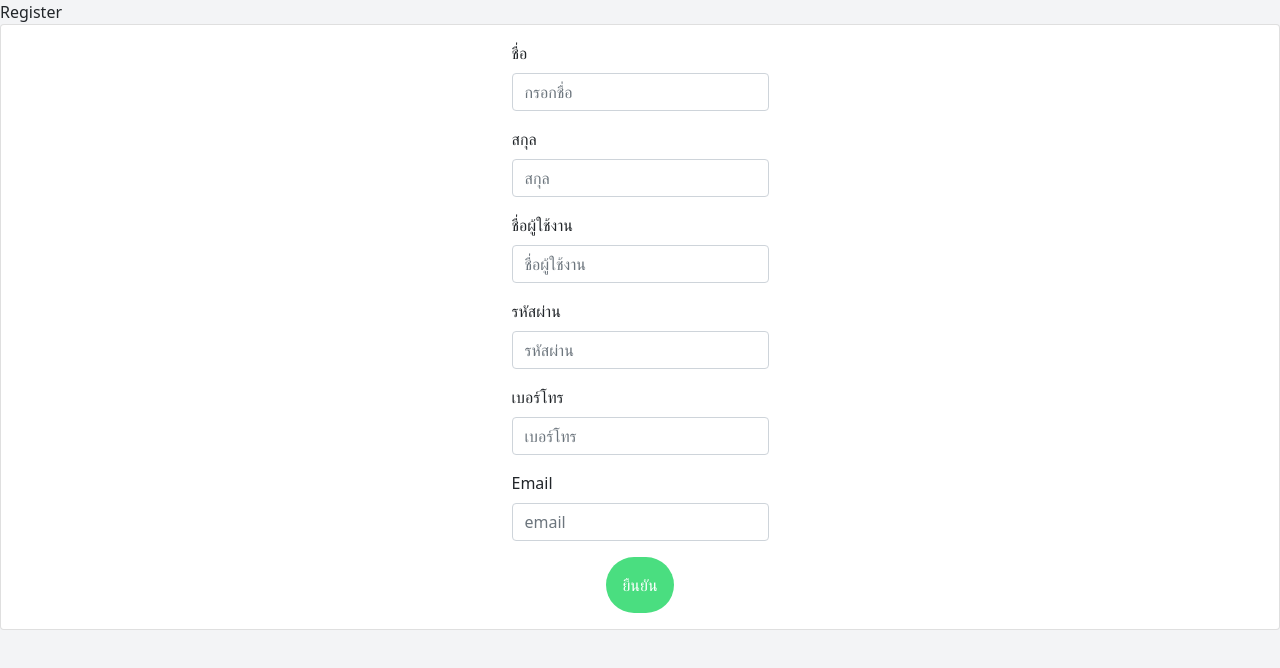
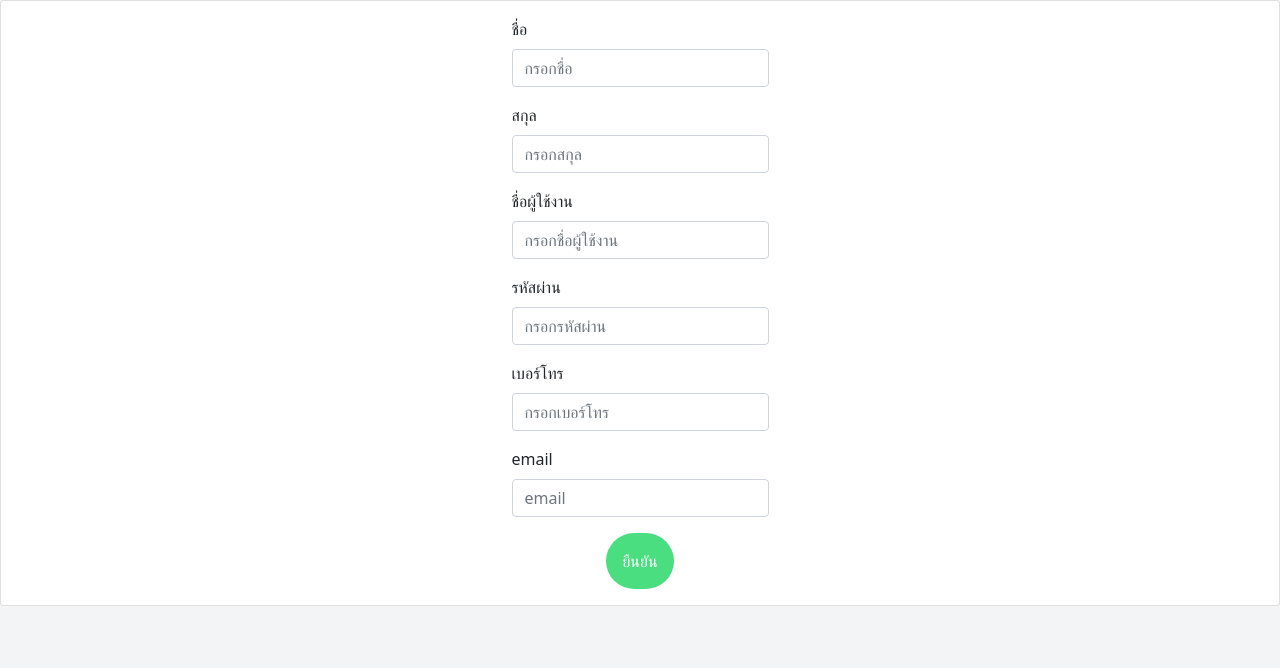
Before and after one commit to unlimit-un/project1, a React (Create React App) app in the folder client/: page /register in a window 1280 px wide. Shown: the top 668 px of the page. Built offline with nearby package versions, Linux system fonts and the light colour scheme.

Commit message:
register page

```diff
--- a/client/src/components/FormElements.js
+++ b/client/src/components/FormElements.js
@@ -39,3 +39,22 @@ export const InputGroupIconsSupfix = ({type, placeholder, callback, icon}) =>{
         </>
     )
 }
+
+export const InputGroupwitlabel= ({type, placeholder, callback, id, label}) =>{
+    return (
+        <>
+            <div className="mb-3">
+              <label htmlFor={id} className="form-label">{label}</label>
+              <input
+                    type={type}
+                    className="form-control"
+                    id={id}
+                    placeholder={placeholder}
+                    required
+                    onChange={callback}
+
+              />
+            </div>
+        </>
+    )
+}
--- a/client/src/pages/Register.js
+++ b/client/src/pages/Register.js
@@ -1,5 +1,8 @@
 import React, {useState} from 'react'
 import axios from "axios";
+import { InputGroupwitlabel } from '../components/FormElements';
+import Swal from 'sweetalert2';
+import {  useNavigate } from 'react-router-dom';
 
 const Register = () => {
 
@@ -12,10 +15,10 @@ const Register = () => {
     email: ''
 
   })
-
+  const navigate = useNavigate ();
   const register_fnc = async (e) =>{
     e.preventDefault();
-    const result = await axios.post(`http://localhost:3001/api/register`,{
+    const result = await axios.post(`http://localhost:3001/api/register_manager`,{
       name: userData.name,
       surname: userData.surname,
       username: userData.username,
@@ -30,74 +33,68 @@ const Register = () => {
           'Accept': 'application/json'
       },
       withCredentials: true
+    }
+
+    ).catch( async (error)=>{
+        await Swal.fire({
+          title: "ผิดพลาด",
+          icon: "error",
+          text: `${error.response.data}`
+        })
     })
-    console.log(result);
+    if (result !== undefined &&result.status===200) {
+
+        await Swal.fire({
+        title: "สำเร็จ",
+        icon: "success"
+      }).then(()=>{
+        navigate('/login');
+      })
+  }
   }
 
+  const SetName = ({target:{value: val}})=>{
+    setUserData({...userData,name: val})
+   }
+  const SetSurname = ({target:{value: val}})=>{
+    setUserData({...userData,surname: val})
+   }
+   const SetUsername = ({target:{value: val}})=>{
+    setUserData({...userData,username: val})
+   }
+  const SetPassword= ({target:{value: val}})=>{
+    setUserData({...userData,password: val})
+   }
+  const SetTel= ({target:{value: val}})=>{
+    setUserData({...userData,tel: val})
+   }
+  const SetEmail= ({target:{value: val}})=>{
+    setUserData({...userData,email: val})
+   }
 
   return (
-    <> Register
+    <>
        <div className="card card-body ">
-        <div className="flex justify-center">
-          <form onSubmit={register_fnc} >
-            <div className="mb-3">
-              <label htmlFor="input_name" className="form-label">ชื่อ</label>
-              <input type="text" className="form-control" id="input_name" placeholder="กรอกชื่อ" required
-                onChange={({target:{value: val}})=>{
-                 setUserData({...userData,name: val})
-                }}
-              />
-            </div>
-            <div className="mb-3">
-              <label htmlFor="input_surname" className="form-label">สกุล</label>
-              <input type="text" className="form-control" id="input_surname" placeholder="สกุล" required
-                 onChange={({target:{value: val}})=>{
-                  setUserData({...userData,surname: val})
-                 }}
-              />
-            </div>
-            <div className="mb-3">
-              <label htmlFor="input_username" className="form-label">ชื่อผู้ใช้งาน</label>
-              <input type="text" className="form-control" id="input_username" placeholder="ชื่อผู้ใช้งาน" required
-                 onChange={({target:{value: val}})=>{
-                  setUserData({...userData,username: val})
-                 }}
-              />
-            </div>
-            <div className="mb-3">
-              <label htmlFor="input_password" className="form-label">รหัสผ่าน</label>
-              <input type="password" className="form-control" id="input_password" placeholder="รหัสผ่าน" required
-                 onChange={({target:{value: val}})=>{
-                  setUserData({...userData,password: val})
-                 }}
-              />
-            </div>
-            <div className="mb-3">
-              <label htmlFor="input_tel" className="form-label">เบอร์โทร</label>
-              <input type="text" className="form-control" id="input_tel" placeholder="เบอร์โทร" required
-                 onChange={({target:{value: val}})=>{
-                  setUserData({...userData,tel: val})
-                 }}
-              />
-            </div>
-            <div className="mb-3">
-              <label htmlFor="input_email" className="form-label">Email</label>
-              <input type="email" className="form-control" id="input_email" placeholder="email" required
-                 onChange={({target:{value: val}})=>{
-                  setUserData({...userData,email: val})
-                 }}
-              />
-            </div>
+        <div className="flex justify-center top-50 end-0">
+          <form onSubmit={register_fnc}>
+
+            <InputGroupwitlabel callback={SetName} id="input_name" label="ชื่อ"  placeholder="กรอกชื่อ" type="text" />
+            <InputGroupwitlabel callback={SetSurname} id="input_surname" label="สกุล" placeholder="กรอกสกุล" type="text"/>
+            <InputGroupwitlabel callback={SetUsername} id="input_username" label="ชื่อผู้ใช้งาน" placeholder="กรอกชื่อผู้ใช้งาน" type="text"/>
+            <InputGroupwitlabel callback={SetPassword} id="input_password" label="รหัสผ่าน" placeholder="กรอกรหัสผ่าน" type="password"/>
+            <InputGroupwitlabel callback={SetTel} id="input_tel" label="เบอร์โทร" placeholder="กรอกเบอร์โทร" type="text"/>
+            <InputGroupwitlabel callback={SetEmail} id="input_email" label="email" placeholder="email" type="email"/>
+
+
             <div className="flex justify-center">
               <button className="!bg-green-400 text-white rounded-full p-3">ยืนยัน</button>
             </div>
           </form>
         </div>
        </div>
-
-
     </>
   )
 }
 
+
 export default Register
```
